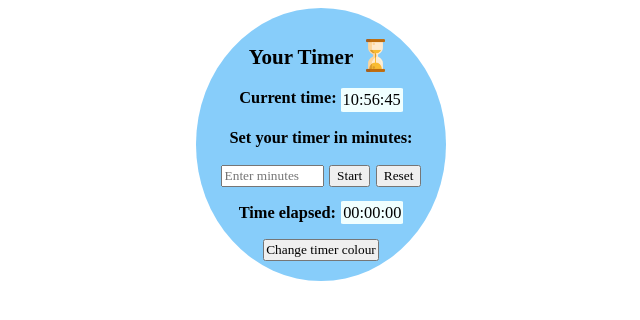
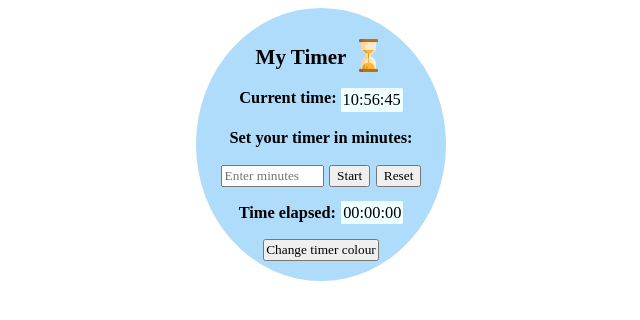
Before and after one commit to Jethet/project-timer, a plain HTML site: page index.html in a window 1280 px wide. Both pictures are taken after a click on the button "Change timer colour". Shown: the whole page, without its empty margins (319-959 px from the left). Drawn offline with Linux system fonts and the light colour scheme; a web font is replaced by a local one.

Commit message:
Change colors

```diff
--- a/app.js
+++ b/app.js
@@ -96,11 +96,11 @@ colorButton.addEventListener("click", function (e) {
 
 function changeBackground() {
   let body = document.querySelector('.timer-body')
-  let color = 'aqua'
-  if(color === '87CDFA') {
-    body.style.background = 'aqua'
+  let color = ''
+  if(color === '#AFDCFB') {
+    body.style.backgroundColor = '#05E3EE'
   } else {
-    body.style.background = '#87CDFA'
+    body.style.backgroundColor = '#AFDCFB'
   }
 }
 
--- a/index.html
+++ b/index.html
@@ -7,7 +7,7 @@
   <link rel="stylesheet" media="screen" href="https://fontlibrary.org/face/recurso-sans" type="text/css" />
   <link rel="stylesheet" media="screen" href="https://fontlibrary.org/face/gnu-unifont" type="text/css" />
   <link rel="stylesheet" href="style.css">
-  <title id='time-count'>Timer</title>
+  <title id='time-count'>My Timer</title>
   <link rel="apple-touch-icon" sizes="180x180" href="/apple-touch-icon.png">
   <link rel="icon" type="image/png" sizes="32x32" href="/favicon-32x32.png">
   <link rel="icon" type="image/png" sizes="16x16" href="/favicon-16x16.png">
@@ -18,7 +18,7 @@
     <div class="timer-body">
 
       <div id="timer-header">
-        <h2>Your Timer</h2>
+        <h2>My Timer</h2>
         <img id="hourglass" src="./hourglass.png" alt="Image of hourglass">
       </div>
 
--- a/style.css
+++ b/style.css
@@ -10,7 +10,7 @@
 .timer-body {
   min-width: 200px;
   min-height: auto;
-  background-color: aqua;
+  background-color:#05E3EE;
   padding: 20px 25px;
   border-radius: 50%;
 }
```
